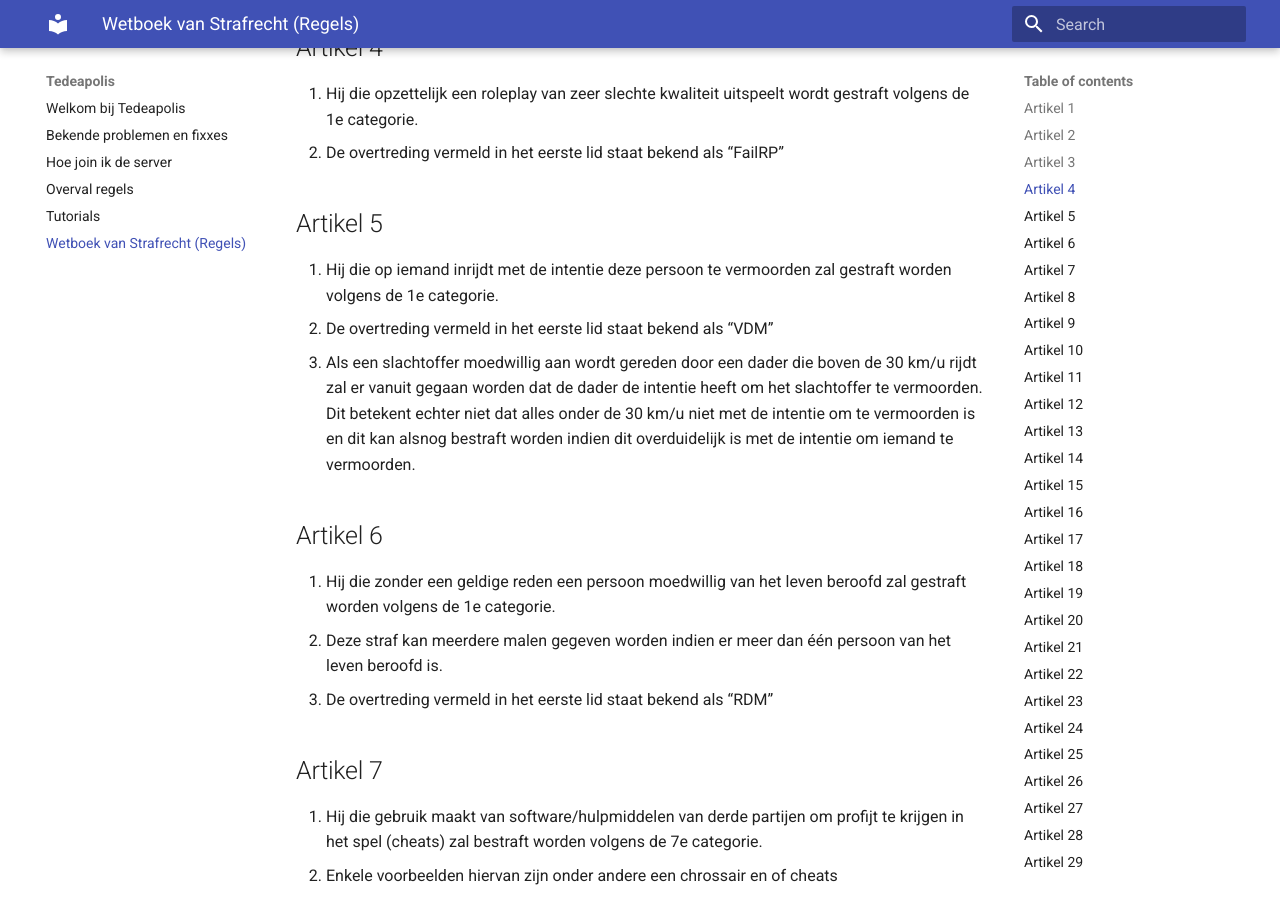
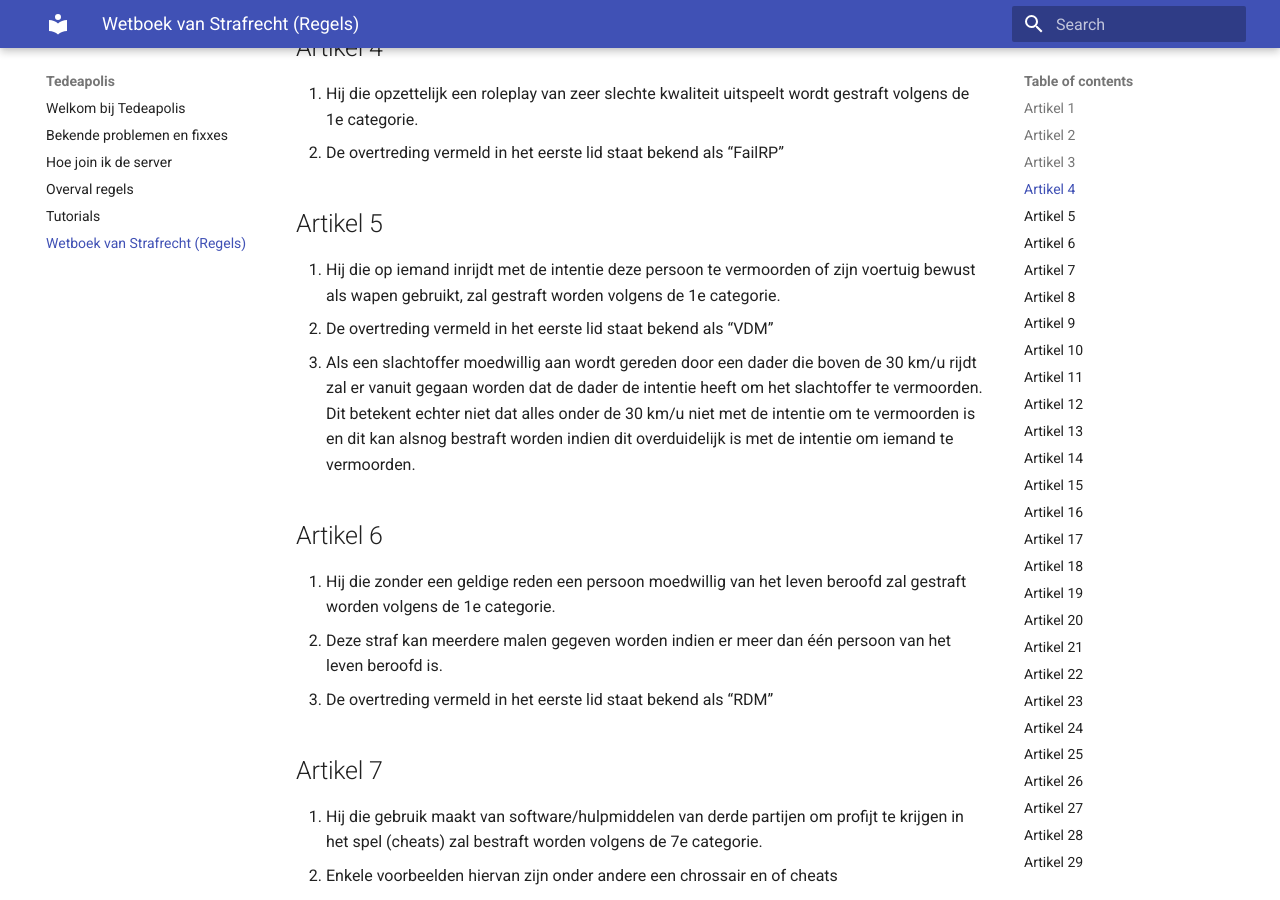
Before and after one commit to Tedeapolis/Tedeapolis, an MkDocs documentation site: the page built from docs/Wetboek.md, in a window 1280 px wide and 900 px high, scrolled down 1715 px. Built offline with MkDocs 1.6.1 and Material for MkDocs 9.7.7, drawn with Linux system fonts in a browser that asks for light colours.

Commit message:
Artiekel 5 lid 1 update

```diff
--- a/docs/Wetboek.md
+++ b/docs/Wetboek.md
@@ -48,7 +48,7 @@
 
 ## Artikel 5
 
-1. Hij die op iemand inrijdt met de intentie deze persoon te vermoorden zal gestraft worden volgens de 1e categorie.
+1. Hij die op iemand inrijdt met de intentie deze persoon te vermoorden of zijn voertuig bewust als wapen gebruikt, zal gestraft worden volgens de 1e categorie.
 2. De overtreding vermeld in het eerste lid staat bekend als “VDM”
 3. Als een slachtoffer moedwillig aan wordt gereden door een dader die boven de 30 km/u rijdt zal er vanuit gegaan worden dat de dader de intentie heeft om het slachtoffer te vermoorden. Dit betekent echter niet dat alles onder de 30 km/u niet met de intentie om te vermoorden is en dit kan alsnog bestraft worden indien dit overduidelijk is met de intentie om iemand te vermoorden.
 
```
